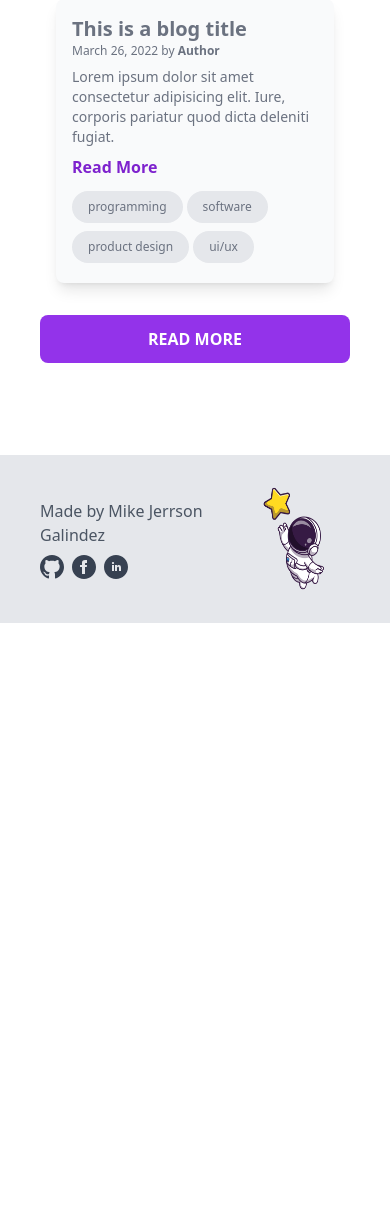
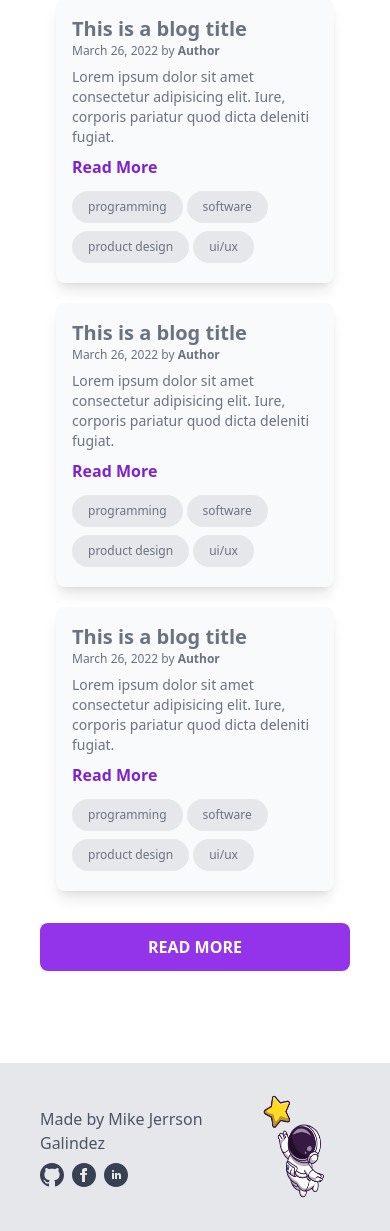
Before and after one commit to miker-bice/my_blog, a Django app: page / in a window 390 px wide. Shown: the part 1150-2381 px from the top of the page. Before the commit the page ends 1773 px from the top, so only its background shows below. Run offline with Django 4.2, Linux system fonts and the light colour scheme; some libraries are stand-ins or nearby versions.

Commit message:
blog item image size responsiveness modified

```diff
--- a/blogApp/templates/blogApp/includes/blog_item.html
+++ b/blogApp/templates/blogApp/includes/blog_item.html
@@ -6,7 +6,7 @@
     <img
       src="https://images.pexels.com/photos/4974912/pexels-photo-4974912.jpeg?cs=srgb&dl=pexels-olia-danilevich-4974912.jpg&fm=jpg"
       alt="blog-img"
-      class="object-cover w-52 h-full hidden sm:block"
+      class="object-cover w-52 h-full lg:w-72 hidden sm:block"
     />
   </div>
   <div class="px-4 py-4">
@@ -17,7 +17,7 @@
       pariatur quod dicta deleniti fugiat.
     </p>
     <a href="#" class="text-purple-700 font-semibold">Read More</a>
-{#      this is the tags on each blog item#}
+    <!-- this is the tags on each blog item -->
     <div class="flex flex-wrap mt-2">
       {% include 'blogApp/includes/tag.html' %}
     </div>
@@ -34,7 +34,7 @@
     <img
       src="https://images.pexels.com/photos/6195663/pexels-photo-6195663.jpeg?auto=compress&cs=tinysrgb&w=1260&h=750&dpr=1"
       alt="blog-img"
-      class="object-cover w-52 h-full hidden sm:block"
+      class="object-cover w-52 h-full lg:w-72 hidden sm:block"
     />
   </div>
   <div class="px-4 py-4">
@@ -50,3 +50,52 @@
     </div>
   </div>
 </div>
+
+<div
+  class="flex overflow-hidden rounded-lg shadow-lg bg-gray-50 hover:shadow-xl"
+>
+  <div>
+    <img
+      src="https://images.pexels.com/photos/6195663/pexels-photo-6195663.jpeg?auto=compress&cs=tinysrgb&w=1260&h=750&dpr=1"
+      alt="blog-img"
+      class="object-cover w-52 h-full lg:w-72 hidden sm:block"
+    />
+  </div>
+  <div class="px-4 py-4">
+    <h4 class="font-bold text-xl">This is a blog title</h4>
+    <h5 class="text-xs">March 26, 2022 by <strong>Author</strong></h5>
+    <p class="text-sm my-2">
+      Lorem ipsum dolor sit amet consectetur adipisicing elit. Iure, corporis
+      pariatur quod dicta deleniti fugiat.
+    </p>
+    <a href="#" class="text-purple-700 font-semibold">Read More</a>
+    <div class="flex flex-wrap mt-2">
+      {% include 'blogApp/includes/tag.html' %}
+    </div>
+  </div>
+</div>
+
+<div
+  class="flex overflow-hidden rounded-lg shadow-lg bg-gray-50 hover:shadow-xl"
+>
+  <div>
+    <img
+      src="https://images.pexels.com/photos/4974912/pexels-photo-4974912.jpeg?cs=srgb&dl=pexels-olia-danilevich-4974912.jpg&fm=jpg"
+      alt="blog-img"
+      class="object-cover w-52 h-full lg:w-72 hidden sm:block"
+    />
+  </div>
+  <div class="px-4 py-4">
+    <h4 class="font-bold text-xl">This is a blog title</h4>
+    <h5 class="text-xs">March 26, 2022 by <strong>Author</strong></h5>
+    <p class="text-sm my-2">
+      Lorem ipsum dolor sit amet consectetur adipisicing elit. Iure, corporis
+      pariatur quod dicta deleniti fugiat.
+    </p>
+    <a href="#" class="text-purple-700 font-semibold">Read More</a>
+    {# this is the tags on each blog item#}
+    <div class="flex flex-wrap mt-2">
+      {% include 'blogApp/includes/tag.html' %}
+    </div>
+  </div>
+</div>
```
